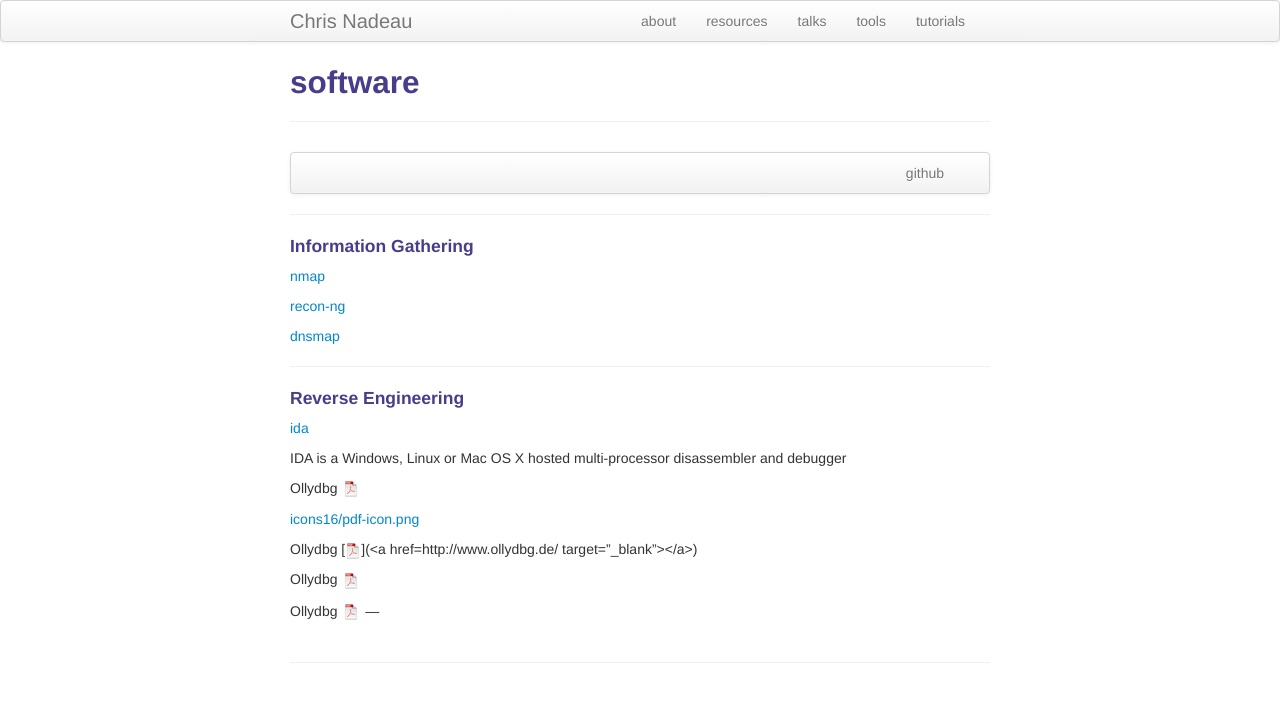
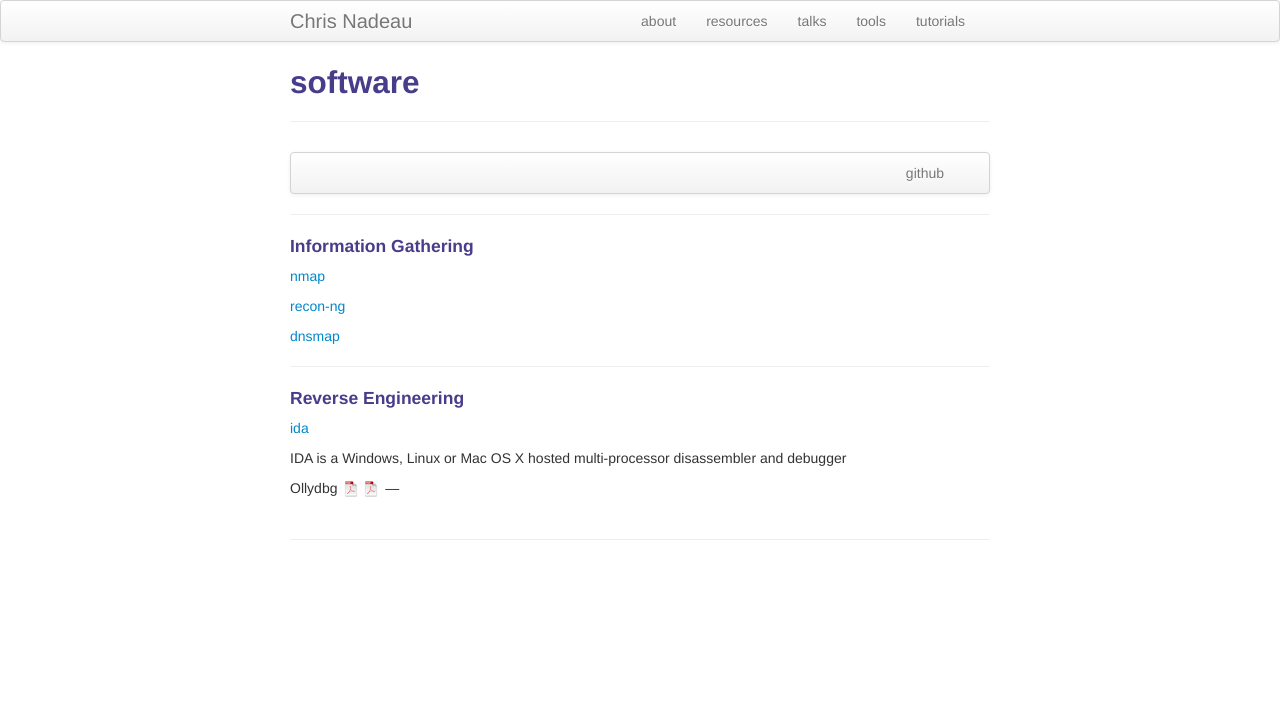
Before and after one commit to dynamicparallax/dynamicparallax.github.io, a Jekyll site: the page built from pages/tools.md, in a window 1280 px wide. Shown: the top 702 px of the page. Built offline with Jekyll 4.4.1, drawn with Linux system fonts in a browser that asks for light colours.

Commit message:
Update tools.md

```diff
--- a/pages/tools.md
+++ b/pages/tools.md
@@ -31,16 +31,5 @@
 IDA is a Windows, Linux or Mac OS X hosted multi-processor disassembler and debugger
 
 Ollydbg
-[![pdf](icons16/pdf-icon.png)](http://www.ollydbg.de/)
-
-<a href="http://www.ollydbg.de/" target="_blank">icons16/pdf-icon.png</a>
-
-Ollydbg
-[![pdf](icons16/pdf-icon.png)](<a href=http://www.ollydbg.de/ target="_blank"></a>)
-
-Ollydbg
-[![pdf](icons16/pdf-icon.png)](http://www.ollydbg.de/ target="_blank")
-
-Ollydbg
-<a href="http://www.ollydbg.de/" target="_blank">![pdf](icons16/pdf-icon.png)</a>
+<a href="http://www.ollydbg.de/" target="_blank">![pdf](icons16/pdf-icon.png)</a><a href="http://www.ollydbg.de/" target="_blank">![pdf](icons16/pdf-icon.png)</a>
 ---
```
